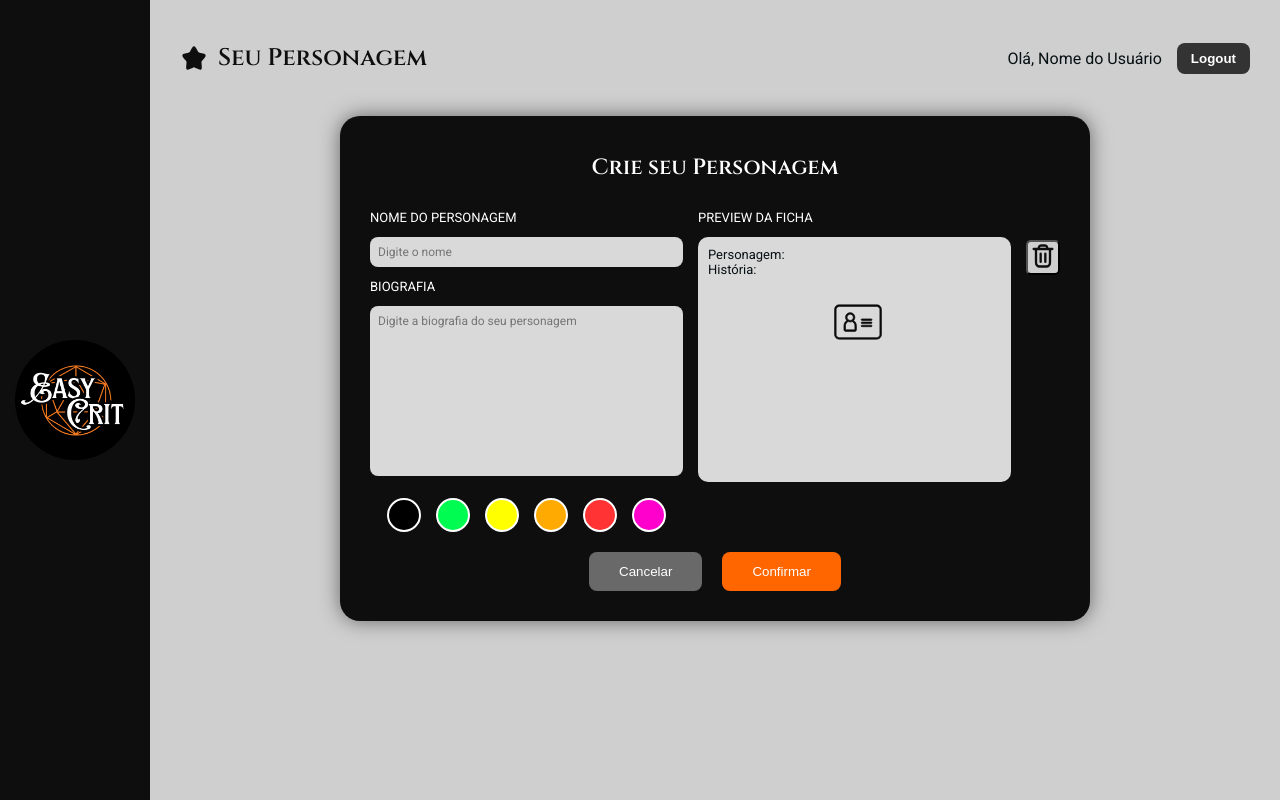
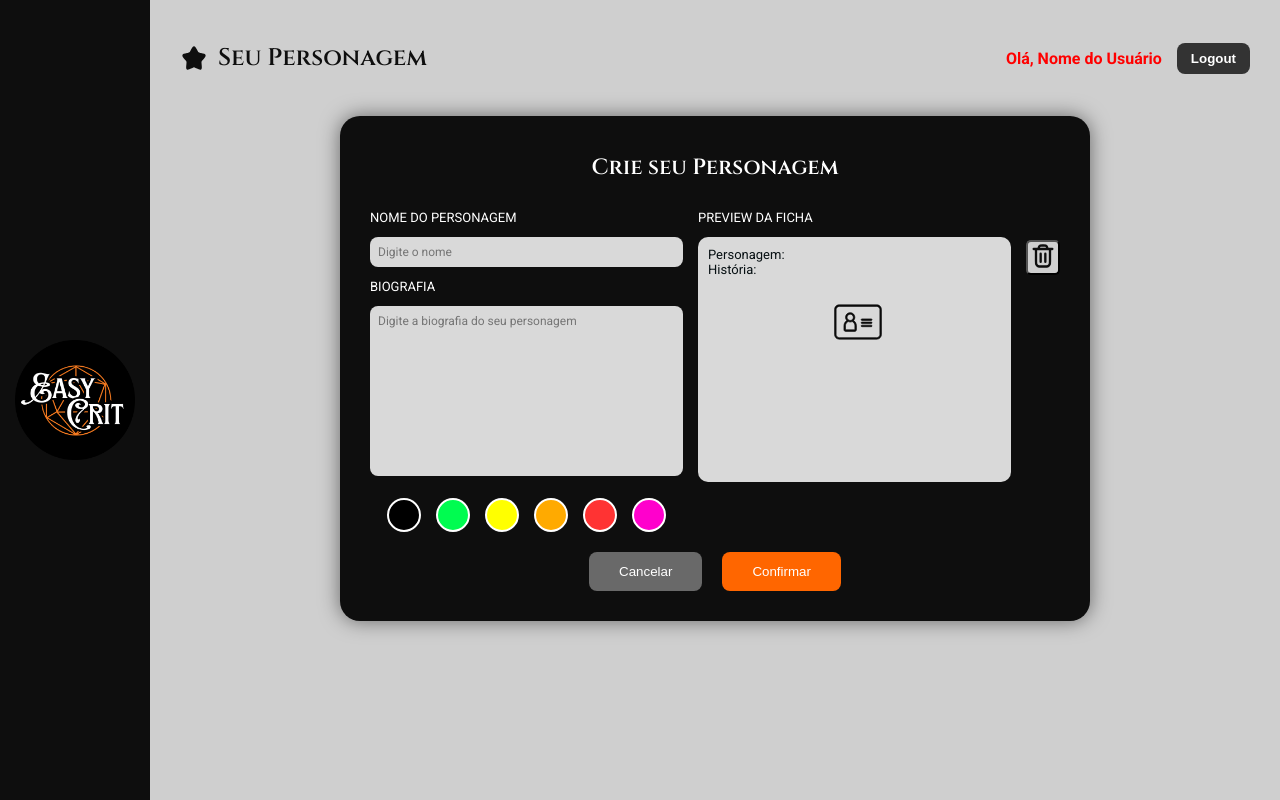
Before and after one commit to PhilipeSousa/2025.1-EasyCrit-frontend, a Next.js app: page /create-character in a window 1280 px wide. Built offline with nearby package versions, Linux system fonts and the light colour scheme.

Commit message:
feat: Olá, nome de usuário em Destaque, pois falta fazer a conexão que puxa o nome o usuário

```diff
--- a/src/app/create-character/create-character.module.css
+++ b/src/app/create-character/create-character.module.css
@@ -45,8 +45,9 @@
 
 .helloUser {
   margin: 5px;
-  font-weight: light;
   font-size: 16px;
+  font-weight: bold;
+  color: red;
 }
 
 .logout {
```
